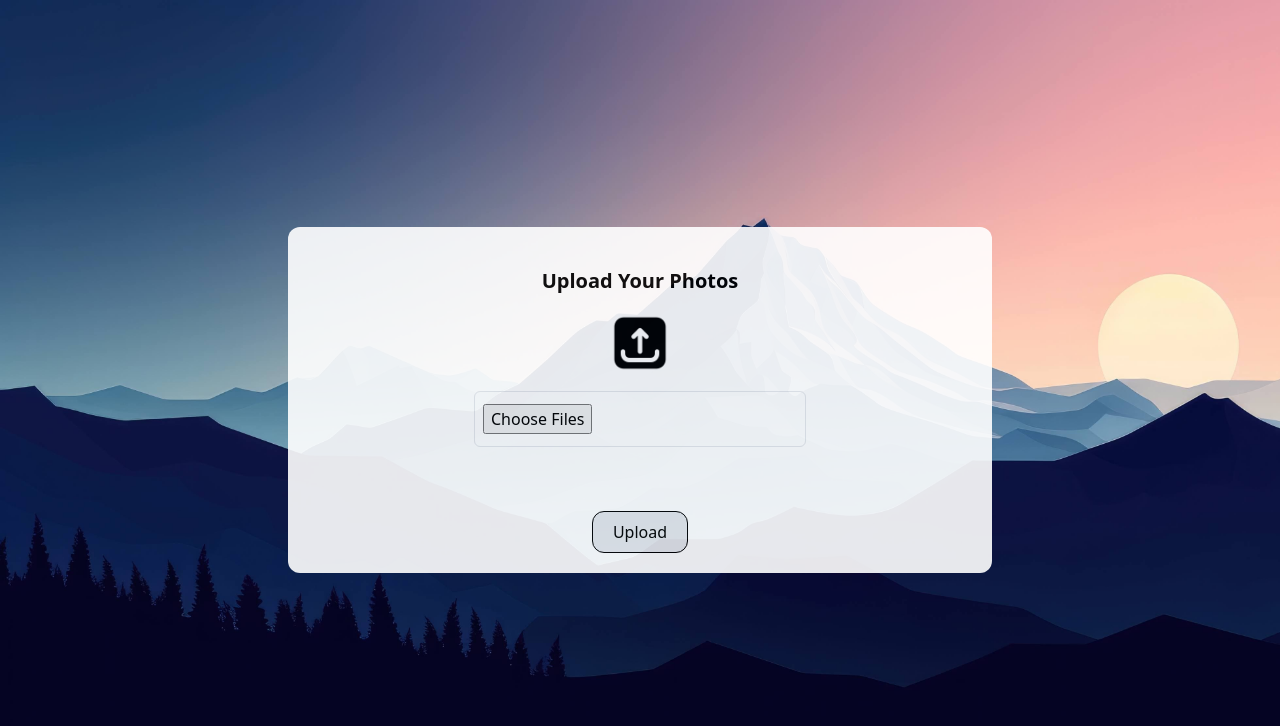
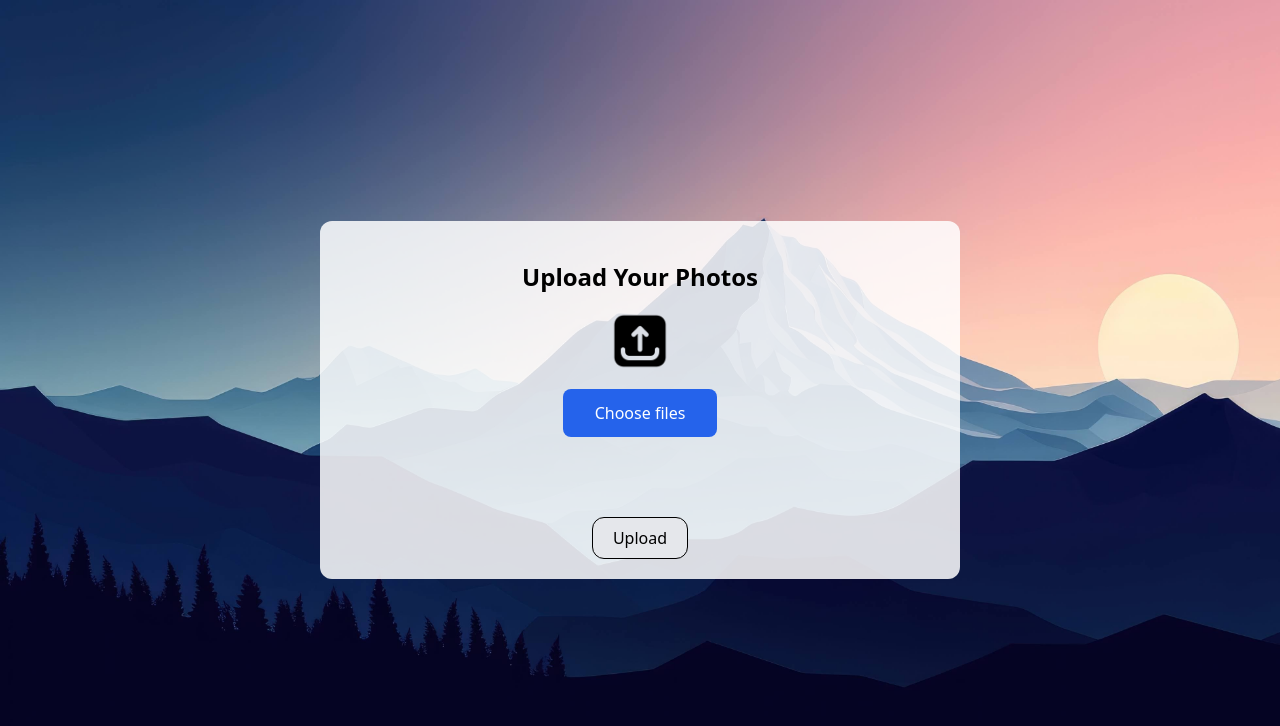
Before and after one commit to ALI-HUP/PicUp-website, a Next.js app: page /headers/your-photos in a window 1280 px wide. Shown: the top 726 px of the page. Built offline with nearby package versions, Linux system fonts and the light colour scheme.

Commit message:
designing the your-photo page better

```diff
--- a/app/headers/your-photos/page.tsx
+++ b/app/headers/your-photos/page.tsx
@@ -30,24 +30,28 @@ const YourPhotos = () => {
 
   return (
     <div className="flex justify-center items-center min-h-screen">
-      <div className="bg-white opacity-90 rounded-xl w-[55%] p-5">
+      <div className="bg-white bg-opacity-85 rounded-xl w-[50%] p-5">
         <div className="flex flex-col justify-center items-center">
-          <h2 className="text-xl text-black font-extrabold m-5">Upload Your Photos</h2>
+          <h2 className="text-2xl text-black font-extrabold m-5">Upload Your Photos</h2>
           <Image src={Upload} alt="Upload file" className="mb-5 w-14" />
         </div>
 
         <form className="flex flex-col gap-5 items-center">
           <div className="flex justify-center items-center w-full gap-5">
+
+            <label className="cursor-pointer bg-blue-600 text-white py-3 px-8 rounded-lg hover:bg-blue-700">
+              Choose files
               <input
                 type="file"
                 accept="image/*"
                 onChange={handleFileChange}
-              className="w-[50%] border p-3 pl-2 rounded-md"
+                className="hidden"
                 multiple
               />
+            </label>
           </div>
 
-          <div className="flex justify-center gap-5 w-full">
+          <div className="flex justify-center gap-5 w-full mt-4">
             {imagePreviews.map((preview, index) => (
               <div key={index} className="w-20 h-20">
                 <img
```
Lines whose indentation alone changed are shown as unchanged.
